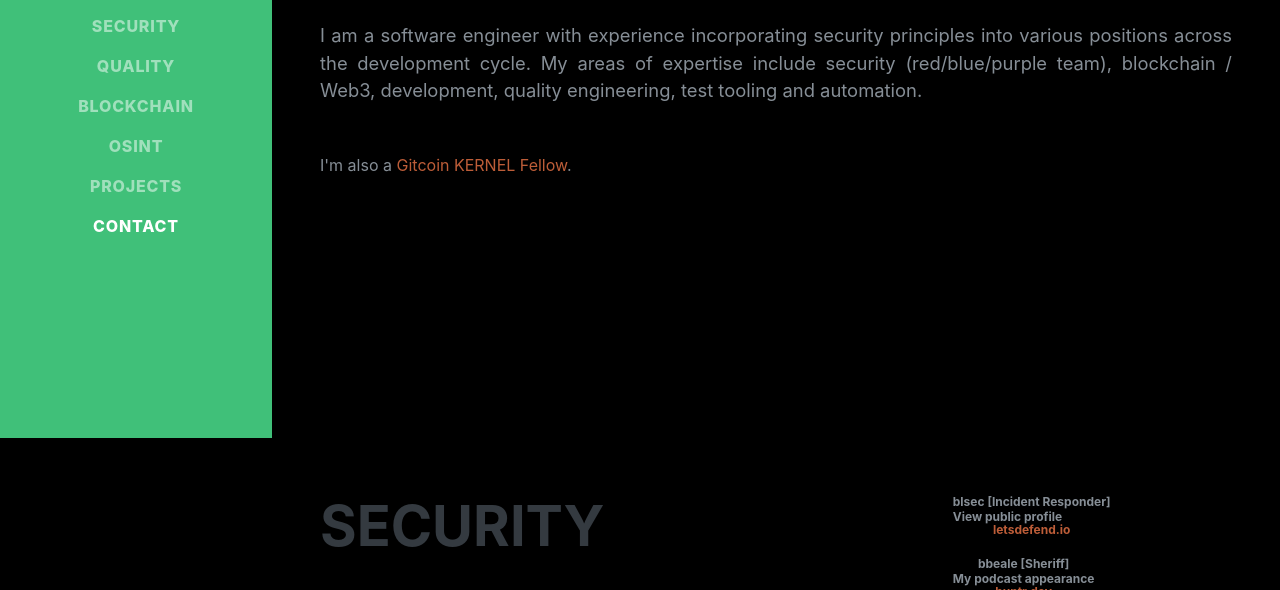
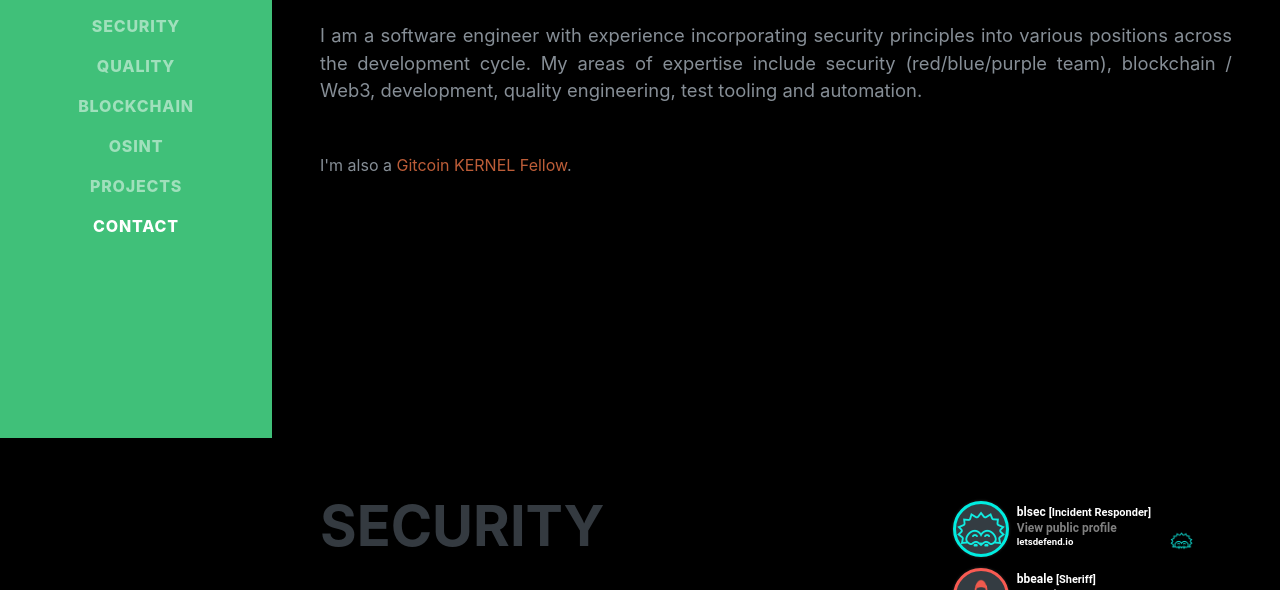
Before and after one commit to bbeale/bbeale.github.io, a plain HTML site: page index.html in a window 1280 px wide. Shown: the part 362-952 px from the top of the page. Drawn offline with Linux system fonts and the light colour scheme; a web font is replaced by a local one.

Commit message:
CSS updates:
- Styling for index.html updates
- Removed unused rule sets
- Renamed project CSS file to main.css

```diff
--- a/css/resume.css
+++ b/css/main.css
@@ -1,5 +1,6 @@
 /*!
- * Start Bootstrap - Resume v5.0.8 (https://startbootstrap.com/template-overviews/resume)
+ * Taken from:
+ *  Start Bootstrap - Resume v5.0.8 (https://startbootstrap.com/template-overviews/resume)
  * Copyright 2013-2019 Start Bootstrap
  * Licensed under MIT (https://github.com/BlackrockDigital/startbootstrap-resume/blob/master/LICENSE)
  */
@@ -141,10 +142,6 @@ section.resume-section {
   min-height: 100vh;
 }
 
-section.resume-section .resume-item .resume-date {
-  min-width: none;
-}
-
 @media (min-width: 768px) {
   section.resume-section {
     min-height: 100vh;
@@ -177,8 +174,12 @@ a:hover, a:focus, a:active {
   color: #824027;
 }
 
-#blocklist, #projectAccordion {
+#projectAccordion {
   width: 85%;
+}
+
+#bountyAccordion {
+  width: 100%;
 }
 
 #projectAccordion .card {
@@ -200,31 +201,12 @@ a:hover, a:focus, a:active {
   border-right-style: hidden;
 }
 
-.sec-header {
-  padding-left: 2vw;
-}
-
 .project-list {
   list-style-type: none;
 }
 
 .comingSoon {
   color: white;
-}
-
-.huntr-icon {
-  height: 4em;
-  width: 4em;
-}
-
-.resource-icon {
-  height: 2em;
-  width: 2em;
-  border-radius: 20%;
-}
-
-.nav-arrow {
-  margin: .3em;
 }
 
 @media (max-width: 768px) {
@@ -240,17 +222,6 @@ a:hover, a:focus, a:active {
     display: block;
     margin: 0 auto;
   }
-}
-
-.carousel-item > .card, .carousel-item > .card > .card-body {
-  min-height: 20vh;
-  background-color: black;
-  border: black;
-}
-
-#resourceText {
-  text-align: center;
-  min-height: 20vh;
 }
 
 /**
@@ -277,7 +248,7 @@ a:hover, a:focus, a:active {
   border-radius: 0.25rem;
 }
 
-.plan-card {
+.prep-card {
   position: relative;
   display: -ms-flexbox;
   display: flex;
@@ -290,7 +261,7 @@ a:hover, a:focus, a:active {
   border-radius: 0.25rem;
 }
 
-.podc-card {
+.creds-card {
   position: relative;
   display: -ms-flexbox;
   display: flex;
@@ -302,3 +273,130 @@ a:hover, a:focus, a:active {
   background-clip: border-box;
   border-radius: 0.25rem;
 }
+
+.badge_container {
+  margin-left: 25px;
+  width: 220px;
+  height: 56px;
+  border-radius: 5px;
+  text-align: left;
+  background-size: 23px 23px;
+  background-position: right 5px bottom 5px;
+  background-repeat: no-repeat;
+}
+
+.ld_badge_container, .ld_avi {
+  background-image: url(/img/ld-logo.png);
+ }
+
+.ld_avi {
+  border: 3px solid rgb(0, 237, 225);
+}
+
+.h_badge_container, .h_avi {
+  background-image: url(/img/huntr-logo.png);
+}
+
+.h_avi {
+  border: 3px solid rgb(248, 90, 82)
+}
+
+.badge {
+  width: 210px;
+  display: inline-table;
+  -webkit-touch-callout: none;
+  -webkit-user-select: none;
+  -khtml-user-select: none;
+  -moz-user-select: none;
+  -ms-user-select: none;
+  user-select: none;
+}
+
+.badge_margin {
+  margin-top: 5px;
+}
+
+.badge:hover {
+  cursor: pointer;
+}
+
+.avi_container {
+  width: auto;
+  border-radius: 4px;
+  margin-right: 0px;
+}
+
+.avi {
+  display: block;
+  width: 50px;
+  height: 50px;
+  float: left;
+  background-size: cover;
+  background-repeat: no-repeat;
+  background-position: center center;
+  border-radius: 50%;
+  box-sizing: content-box; /* Needed for border to stop changing image width*/
+  background-color: #343c42;
+  box-shadow: inset 0px 0px 3px 3px rgba(0, 0, 0, 0.1);
+  object-fit: cover;
+  box-shadow: 0 0px 3px 0px #303030;
+}
+
+@font-face {
+  font-family: 'Roboto';
+  font-style: normal;
+  font-weight: 400;
+  src: url(https://fonts.gstatic.com/s/ubuntumono/v6/ViZhet7Ak-LRXZMXzuAfkY4P5ICox8Kq3LLUNMylGO4.woff2)
+  format('woff2');
+}
+
+.badge_font {
+  font-family: 'Roboto', monospace; /*might keep this one for THM only and pick a different font for the other badges*/
+  box-sizing: content-box;
+  height: 50px;
+  white-space: nowrap;
+  overflow: hidden;
+  text-overflow: ellipsis;
+  padding-left: 8px;
+  padding-top: 5px;
+}
+
+.badge_username {
+  color: #ffffff;
+  font-size: 12px;
+  font-weight: bold;
+  text-shadow: #000 0 0 6px;
+}
+
+.badge_artifact {
+  color: #fff;
+  opacity: 0.5;
+  font-size: 12px;
+}
+
+.badge_rank {
+  color: #ffffff;
+  font-size: 11px;
+}
+
+.badge_line {
+  line-height: 12px;
+  margin: 0px;
+  padding: 0px;
+}
+
+.badge_link {
+  color: #fff;
+  font-size: 0.8em;
+  text-decoration: none;
+  animation: flicker 17s infinite;
+}
+
+.badge_link:hover {
+  color: #fff;
+  text-decoration: underline;
+}
+
+.badge_link:visited {
+  color: #fff;
+}
--- a/index.html
+++ b/index.html
@@ -22,7 +22,7 @@
 	<link href="vendor/fontawesome-free/css/all.min.css" rel="stylesheet">
 
 	<!-- Custom styles for this template -->
-	<link href="css/resume.css" rel="stylesheet">
+	<link href="/css/main.css" rel="stylesheet">
 </head>
 
 <body id="page-top">
```
Also changed, not shown: audit-prep/index.html (+1 -1 lines).
